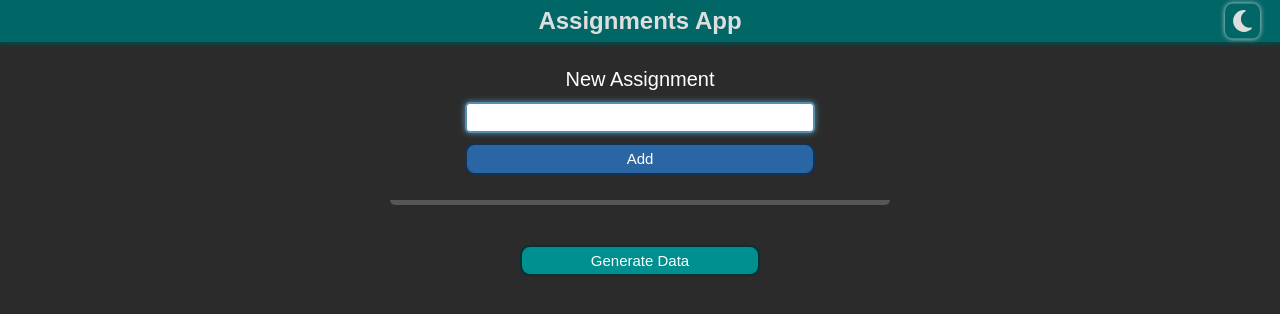
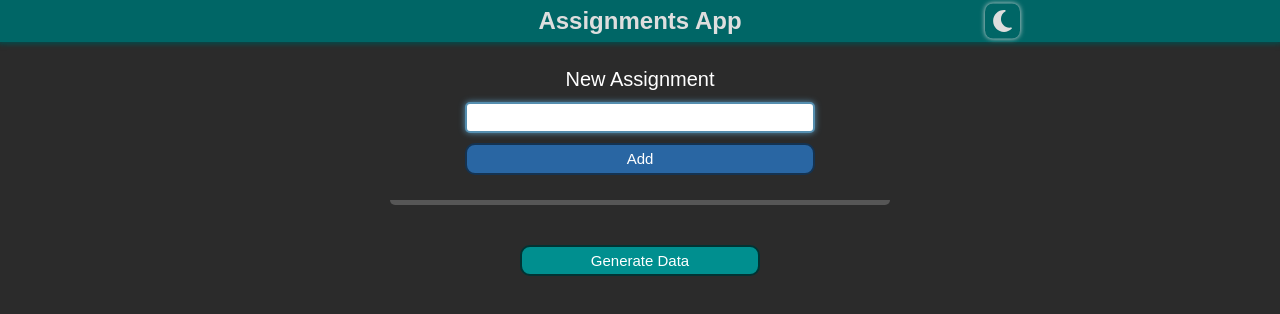
Before and after one commit to de-oz/vue-assignments-app, a Vue app: page / in a window 1280 px wide. Shown: the top 314 px of the page. Built offline with nearby package versions, Linux system fonts and the light colour scheme.

Commit message:
fix: bring the theme toggle closer to the heading

```diff
--- a/src/components/AssignmentHeader.vue
+++ b/src/components/AssignmentHeader.vue
@@ -1,10 +1,12 @@
 <template>
-   <header class="header">
+  <header>
+    <div class="header">
       <h1 class="header__heading">Assignments App</h1>
       <font-awesome-icon
         :icon="`fa-solid fa-${theme ? 'moon' : 'sun'}`"
         class="icon header__theme-toggle"
         @click="$emit('toggleTheme')" />
+    </div>
   </header>
 </template>
 
@@ -19,13 +21,19 @@ export default {
 </script>
 
 <style lang="scss" scoped>
-.header {
+header {
    position: sticky;
    top: 0;
    z-index: 1;
    color: #dedede;
    background-color: hsl(180, 100%, 20%);
    box-shadow: 0 0 5px 2px hsl(180, 100%, 15%);
+}
+
+.header {
+   max-width: 80rem;
+   position: relative;
+   margin: 0 auto;
 
    &__heading {
       padding: 0.6rem 0;
@@ -34,13 +42,12 @@ export default {
 
    &__theme-toggle {
       width: 2.5rem;
+      font-size: 2.5rem;
+      padding: 0.5rem;
       position: absolute;
+      right: 2rem;
       top: 50%;
       transform: translateY(-50%);
-      right: 2rem;
-      font-size: 2.5rem;
-      padding: 0.5rem;
-      border: 0;
       box-shadow: 0 0 5px currentcolor;
       transition: background-color 0.15s;
 
@@ -56,10 +63,6 @@ export default {
          text-align: left;
          margin-left: 1rem;
       }
-
-      &__theme-toggle {
-         width: 2.5rem;
-      }
    }
 }
 </style>
--- a/vite.config.js
+++ b/vite.config.js
@@ -1,8 +1,8 @@
-import { defineConfig } from 'vite'
-import vue from '@vitejs/plugin-vue'
+import { defineConfig } from 'vite';
+import vue from '@vitejs/plugin-vue';
 
 // https://vitejs.dev/config/
 export default defineConfig({
   base: '/vue-assignments-app/',
-  plugins: [vue()]
-})
+  plugins: [vue()],
+});
```
Also changed, not shown: src/App.vue (+6 -19 lines), index.html (indentation only), src/components/AssignmentControls.vue (indentation only), src/components/AssignmentForm.vue (indentation only), src/components/AssignmentItem.vue (indentation only), src/components/AssignmentTabs.vue (indentation only), src/reset.css (indentation only). Lines whose indentation alone changed are shown as unchanged.
